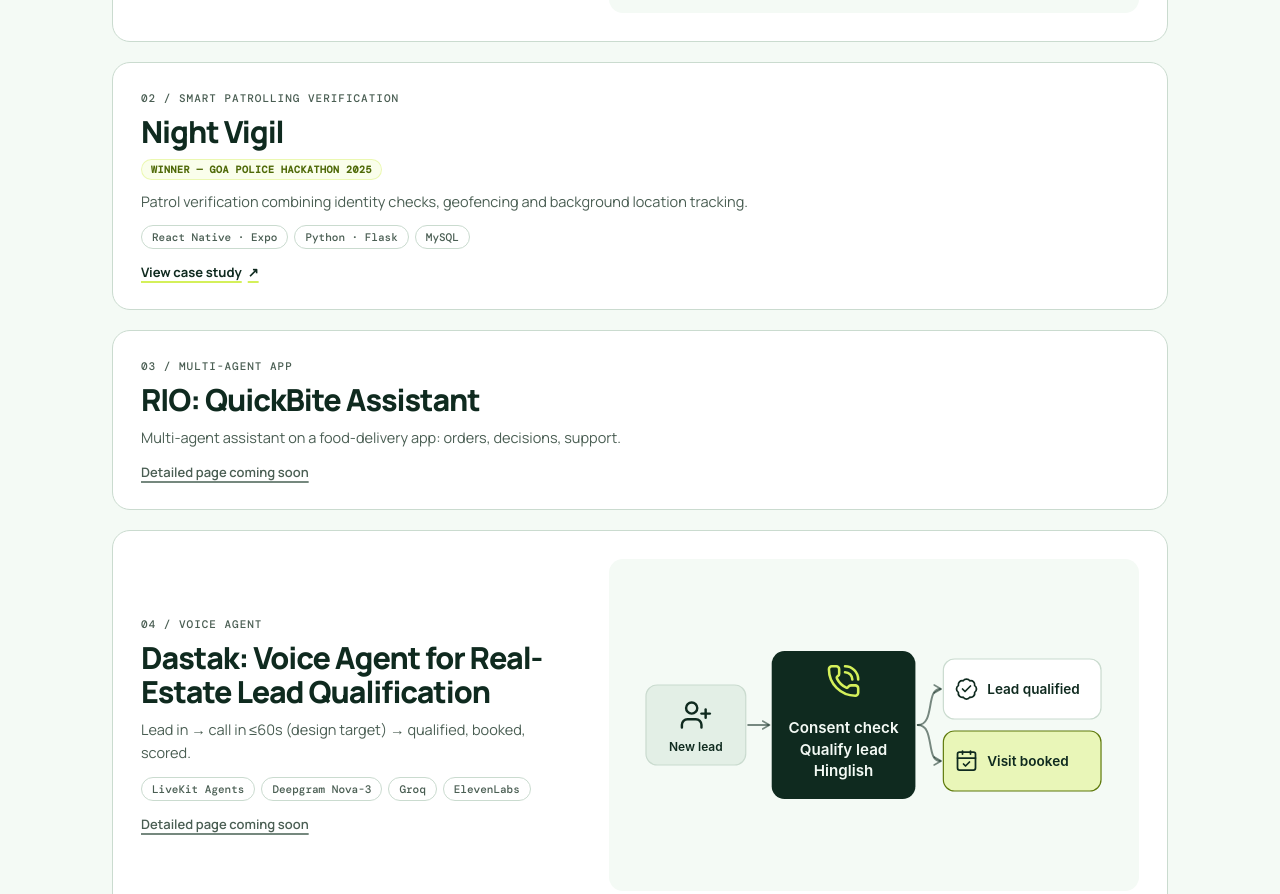
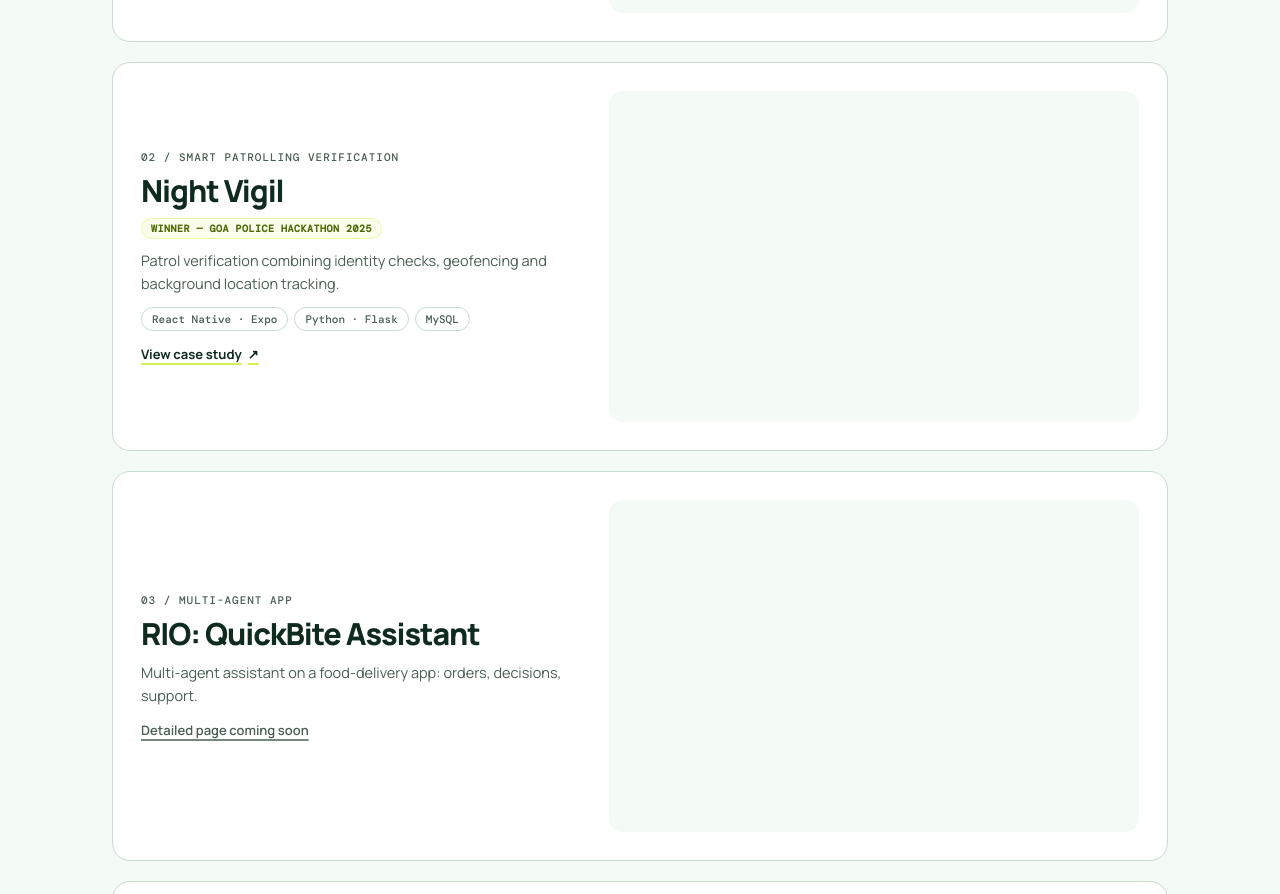
Before and after one commit to sanketrotangar/portfolio, a plain HTML site: page index.html in a window 1280 px wide. Shown: the part 1372-2266 px from the top of the page. Drawn offline with nearby package versions, Linux system fonts and the light colour scheme.

Commit message:
Keep the project card diagram container when removing the Night Vigil image.
Removing the whole column collapsed the two-column card grid, so the container stays and only the image inside it is dropped.

🤖 Generated with Codebuff
Co-Authored-By: Codebuff <noreply@codebuff.com>

```diff
--- a/css/site.css
+++ b/css/site.css
@@ -430,11 +430,6 @@
 .project-card:focus-visible {
   outline: 2px solid var(--color-primary);
   outline-offset: 3px;
-}
-
-/* Text-only card: no diagram column */
-.project-card--text {
-  grid-template-columns: 1fr;
 }
 
 /* Card whose detail page is not published yet */
--- a/index.html
+++ b/index.html
@@ -366,7 +366,7 @@
             </li>
 
             <li data-project data-award="goa-police-2025">
-              <a class="project-card project-card--text reveal" href="projects/night-vigil.html"
+              <a class="project-card reveal" href="projects/night-vigil.html"
                  aria-label="Night Vigil case study">
                 <div class="project-card__body">
                   <span class="project-card__label">02 / Smart patrolling verification</span>
@@ -380,17 +380,19 @@
                   </ul>
                   <span class="project-card__cta">View case study <span class="project-card__arrow" aria-hidden="true">↗</span></span>
                 </div>
+                <div class="project-card__diagram"></div>
               </a>
             </li>
 
             <li data-project data-award="design-for-bharat-2025">
-              <div class="project-card project-card--text project-card--disabled reveal" aria-disabled="true">
+              <div class="project-card project-card--disabled reveal" aria-disabled="true">
                 <div class="project-card__body">
                   <span class="project-card__label">03 / Multi-agent app</span>
                   <h3 class="project-card__title">RIO: QuickBite Assistant</h3>
                   <p class="project-card__outcome">Multi-agent assistant on a food-delivery app: orders, decisions, support.</p>
                   <span class="project-card__cta">Detailed page coming soon</span>
                 </div>
+                <div class="project-card__diagram"></div>
               </div>
             </li>
 
```
